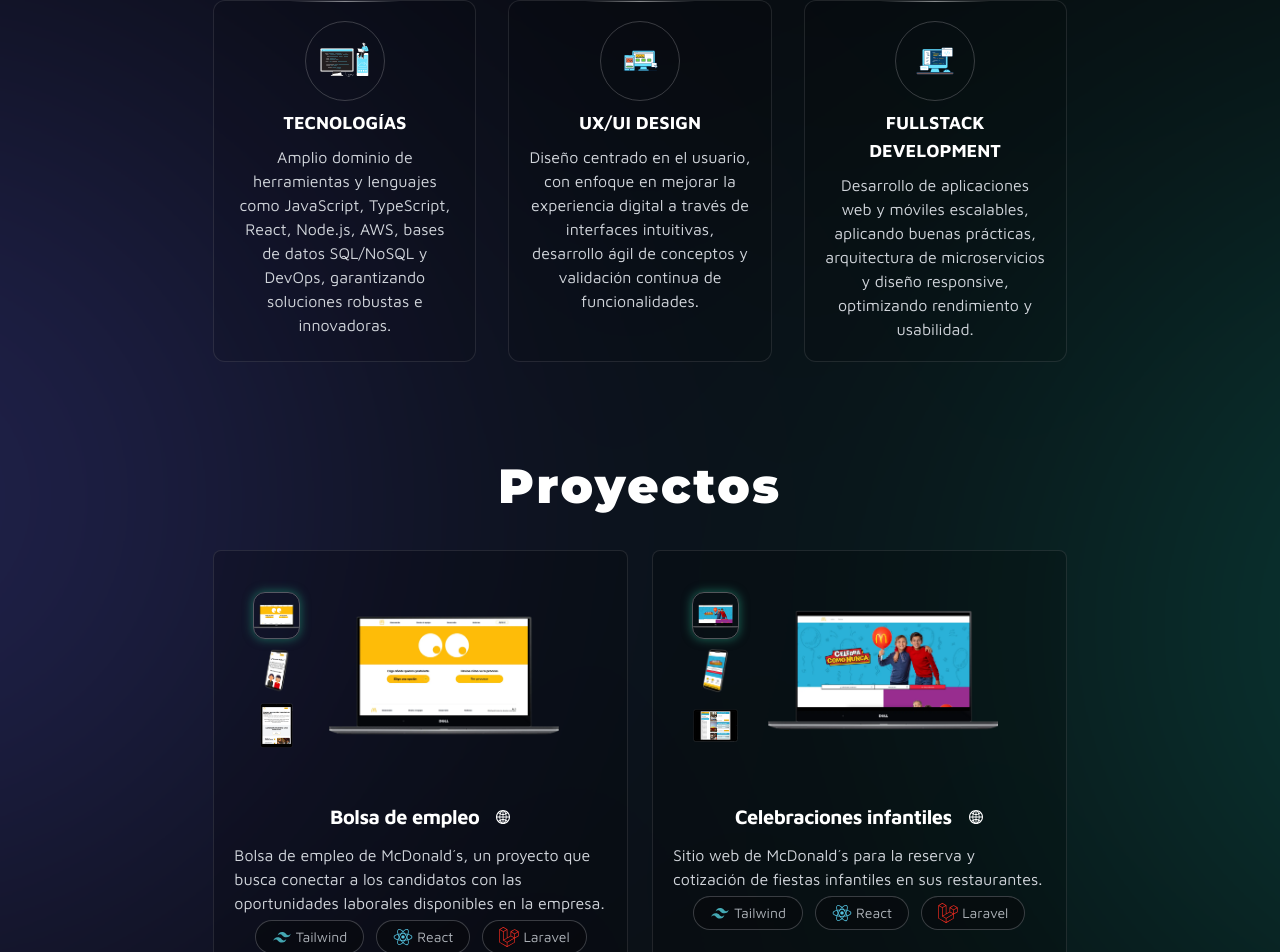
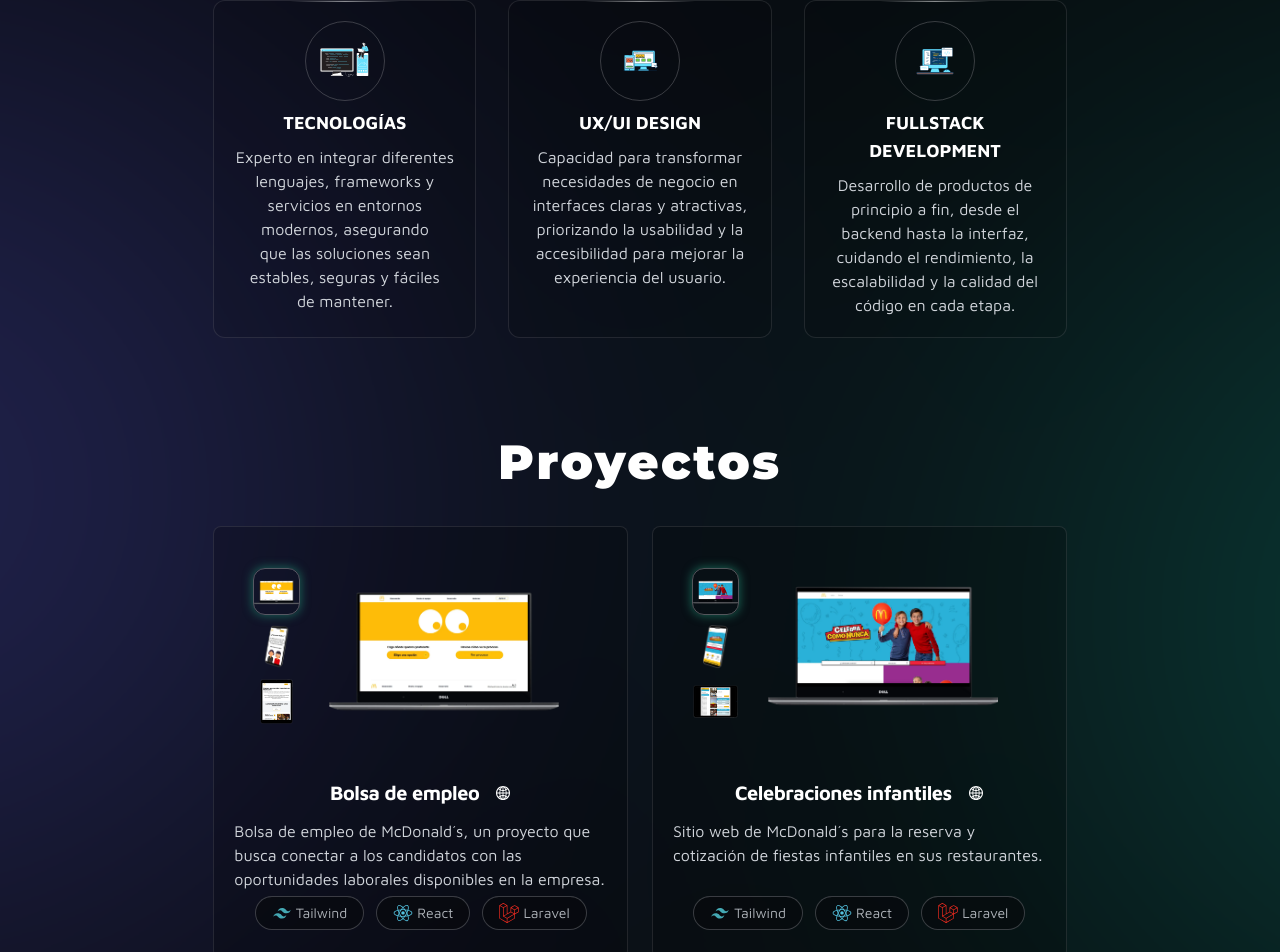
Before and after one commit to Josue-Zea/portfolio, a Next.js app: page / in a window 1280 px wide. Shown: the part 1388-2340 px from the top of the page. Built offline with nearby package versions, Linux system fonts and the light colour scheme.

Commit message:
fix images, infinite scroll and texts

```diff
--- a/components/Contacto.js
+++ b/components/Contacto.js
@@ -71,7 +71,7 @@ export default function Contacto() {
                                 <label htmlFor="mensaje" className="block mb-2  font-medium text-white">Tu Mensaje</label>
                                 <textarea id="mensaje" value={formValues.mensaje || ""} onChange={handleInputChange} name="mensaje" rows="4" className="bg-black bg-opacity-20 border border-grisclaro border-opacity-20 text-white rounded-lg focus:ring-grisclaro focus:outline-none focus:ring-1  block w-full p-2.5 transition duration-300 resize-none" placeholder="Escribe tu Mensaje aqui" required></textarea>
                             </div>
-                            <button type="submit" className="flex flex-1 gap-1 items-center justify-center py-2.5 px-8 text-sm text-white font-medium  bg-colorboton rounded-full border transition duration-300 hover:bg-colorboton hover:scale-105 hover:shadow-[0_0_20px_3px_rgba(30,125,103,0.7)]">Enviar
+                            <button type="submit" className="flex flex-1 gap-1 items-center justify-center py-2.5 px-8 text-sm text-white font-bold bg-colorboton rounded-full border transition duration-300 hover:bg-colorboton hover:scale-105 hover:shadow-[0_0_20px_3px_rgba(30,125,103,0.7)]">Enviar
                                 <svg xmlns="http://www.w3.org/2000/svg" fill="none" viewBox="0 0 24 24" strokeWidth={1.5} stroke="currentColor" className="w-4 h-4">
                                     <path strokeLinecap="round" strokeLinejoin="round" d="M6 12L3.269 3.126A59.768 59.768 0 0121.485 12 59.77 59.77 0 013.27 20.876L5.999 12zm0 0h7.5" />
                                 </svg>
--- a/components/Proyectos.js
+++ b/components/Proyectos.js
@@ -103,23 +103,27 @@ export default function Proyectos() {
                                         </div>
                                     </div>
                                     <div className="h-full flex flex-col justify-between px-5 pb-5">
+                                        <div className="flex h-full flex-col justify-between">
                                             <div>
                                                 <div className="flex items-center justify-center gap-2 my-3">
-                                                <h5 className="text-xl text-white font-bold tracking-tight text-center">
+                                                    <h3 className="text-xl text-white font-bold tracking-tight text-center">
                                                         {proyecto.nombreProyecto}
-                                                </h5>
+                                                    </h3>
 
                                                     {proyecto.sitioWeb && proyecto.sitioWeb.trim() !== "" && (
                                                         <a
                                                             target="_blank"
                                                             href={proyecto.sitioWeb}
                                                             className="ml-2 text-white hover:scale-110 transition"
+                                                            aria-label={`Visitar sitio web ${proyecto.nombre}`}
                                                         >
                                                             <IconGlobal />
+                                                            <span className="sr-only">Visitar sitio web {proyecto.nombre}</span>
                                                         </a>
                                                     )}
                                                 </div>
                                                 <p className="mb-[5px] font-normal text-grisclaro2 [text-wrap:pretty]">{proyecto.descripcionProyecto}</p>
+                                            </div>
                                             <ul className="flex items-center justify-center gap-3 mb-2">
                                                 {proyecto.tecnologias.map((tecnologia, index) => (
                                                     <li key={index} className="flex items-center gap-1 text-text px-4 py-1.5 text-sm font-medium border border-text border-opacity-30 rounded-full bg-[#07090D] bg-opacity-60">
--- a/components/Tecnologias.js
+++ b/components/Tecnologias.js
@@ -9,23 +9,37 @@ export default function Tecnologias() {
 
       {/* Cinta infinita */}
       <div className="w-full overflow-hidden mb-6 [mask-image:_linear-gradient(to_right,transparent_0,_black_80px,_black_calc(100%-80px),transparent_100%)]">
-        <div className="flex animate-scroll">
-          {/* Duplicamos visualmente los elementos para efecto infinito */}
-          {[...tecnologiasData, ...tecnologiasData].map((tecnologia, index) => (
-            <div key={index} className="flex flex-col items-center mx-3">
+        <div className="animate-scroll inline-flex">
+          {/* Primera serie de elementos */}
+          {tecnologiasData.map((tecnologia, index) => (
+            <div key={`first-${index}`} className="flex flex-col items-center mx-8 flex-shrink-0 min-w-max">
               <img
-                className="w-10 h-10 filter grayscale pointer-events-none cursor-none"
+                className="w-10 h-10 filter grayscale pointer-events-none cursor-none mb-2"
                 src={`${process.env.NEXT_PUBLIC_BASE_PATH || ""}/img/${tecnologia.imagen}.svg`}
                 alt={`imagen de ${tecnologia.nombre}`}
               />
-              <p className="text-sm md:text-base text-center font-semibold text-white">{tecnologia.nombre}</p>
+              <p className="text-sm md:text-base text-center font-semibold text-white whitespace-nowrap">{tecnologia.nombre}</p>
+            </div>
+          ))}
+          {/* Segunda serie de elementos (duplicada para loop infinito) */}
+          {tecnologiasData.map((tecnologia, index) => (
+            <div key={`second-${index}`} className="flex flex-col items-center mx-8 flex-shrink-0 min-w-max">
+              <img
+                className="w-10 h-10 filter grayscale pointer-events-none cursor-none mb-2"
+                src={`${process.env.NEXT_PUBLIC_BASE_PATH || ""}/img/${tecnologia.imagen}.svg`}
+                alt={`imagen de ${tecnologia.nombre}`}
+              />
+              <p className="text-sm md:text-base text-center font-semibold text-white whitespace-nowrap">{tecnologia.nombre}</p>
             </div>
           ))}
         </div>
       </div>
 
-      {/* Animación CSS */}
       <style jsx>{`
+        .animate-scroll {
+          animation: scroll 30s linear infinite;
+        }
+
         @keyframes scroll {
           0% {
             transform: translateX(0);
@@ -34,10 +48,6 @@ export default function Tecnologias() {
             transform: translateX(-50%);
           }
         }
-        .animate-scroll {
-          display: flex;
-          animation: scroll 12s linear infinite;
-        }
       `}</style>
     </div>
   )
--- a/data/proyectosData.js
+++ b/data/proyectosData.js
@@ -96,7 +96,7 @@ export const proyectosData = [
             },
             {
                 name: "MySQL",
-                image: "mysql"
+                image: "mysql-icon"
             }
         ]
     },
@@ -223,7 +223,7 @@ export const proyectosData = [
             },
             {
                 name: "MySQL",
-                image: "mysql"
+                image: "mysql-icon"
             }
         ]
     },
--- a/data/sobremiData.js
+++ b/data/sobremiData.js
@@ -11,18 +11,21 @@ export const habilidadesData = [
         id: 1,
         name: "Tecnologías",
         icon: "tecnologias",
-        description: "Amplio dominio de herramientas y lenguajes como JavaScript, TypeScript, React, Node.js, AWS, bases de datos SQL/NoSQL y DevOps, garantizando soluciones robustas e innovadoras."
+        description:
+            "Experto en integrar diferentes lenguajes, frameworks y servicios en entornos modernos, asegurando que las soluciones sean estables, seguras y fáciles de mantener."
     },
     {
         id: 2,
         name: "UX/UI Design",
         icon: "uxdesign",
-        description: "Diseño centrado en el usuario, con enfoque en mejorar la experiencia digital a través de interfaces intuitivas, desarrollo ágil de conceptos y validación continua de funcionalidades."
+        description:
+            "Capacidad para transformar necesidades de negocio en interfaces claras y atractivas, priorizando la usabilidad y la accesibilidad para mejorar la experiencia del usuario."
     },
     {
         id: 3,
         name: "FullStack Development",
         icon: "frontend",
-        description: "Desarrollo de aplicaciones web y móviles escalables, aplicando buenas prácticas, arquitectura de microservicios y diseño responsive, optimizando rendimiento y usabilidad."
+        description:
+            "Desarrollo de productos de principio a fin, desde el backend hasta la interfaz, cuidando el rendimiento, la escalabilidad y la calidad del código en cada etapa."
     }
 ]
--- a/data/tecnologiasData.js
+++ b/data/tecnologiasData.js
@@ -98,7 +98,7 @@ export const tecnologiasData = [
     {
         id: 17,
         nombre: "MySQL",
-        imagen: "mysql",
+        imagen: "mysql-icon",
         descripcion: "Base de datos relacional"
     }
 ];
--- a/tailwind.config.js
+++ b/tailwind.config.js
@@ -27,7 +27,7 @@ module.exports = {
         naranja700: "#c2410c",
         azul: "#010309",
         textdestacado: "#20bfa9",
-        colorboton: "#169483",
+        colorboton: "#1e7d67",
         colorboton2: "#441e7d",
         text: "#AEB3B9"
       },
```
Also changed, not shown: public/img/mysql-icon.svg (renamed from public/img/MySql.svg). Lines whose indentation alone changed are shown as unchanged.
